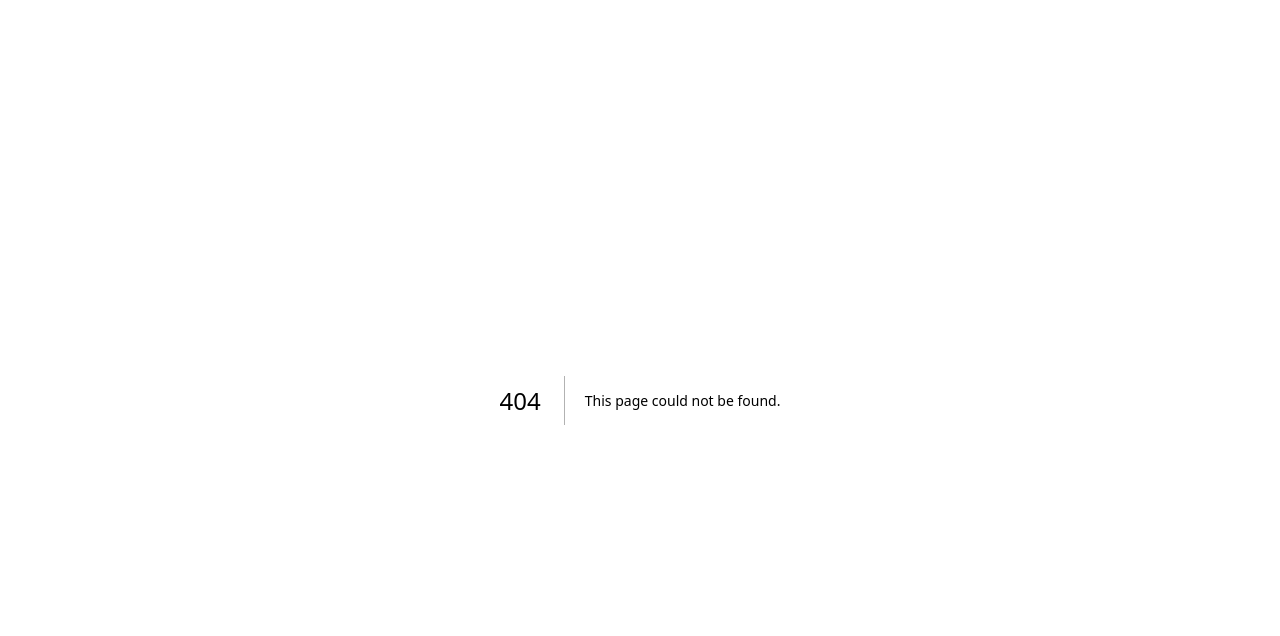
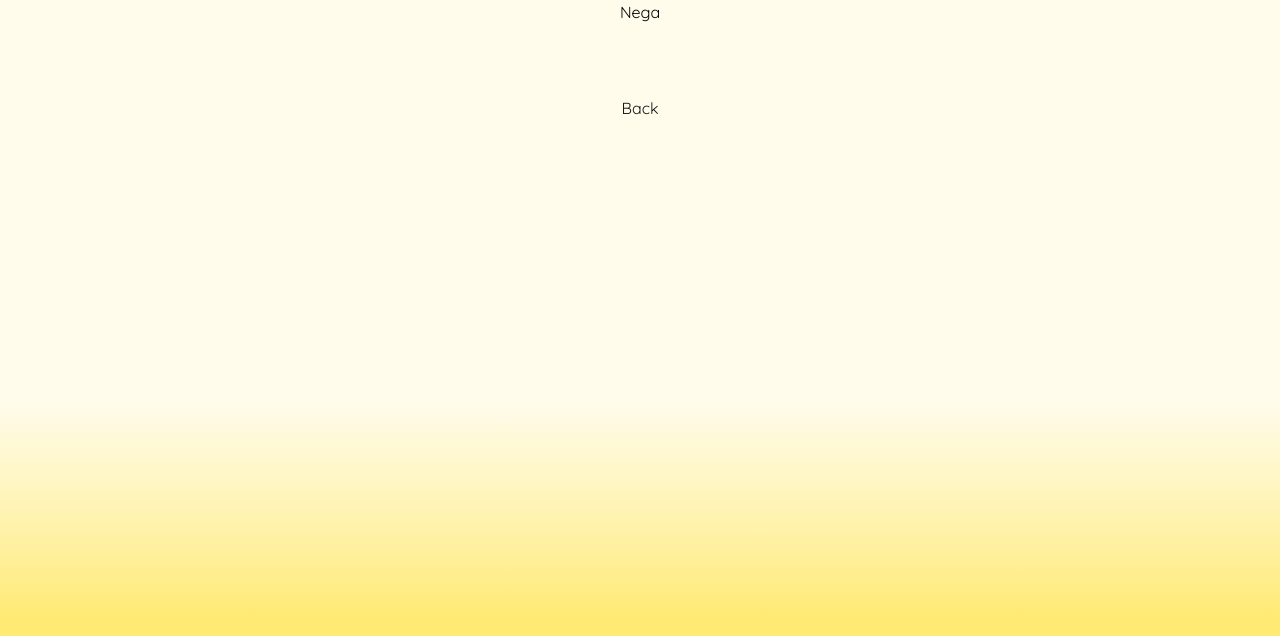
Before and after one commit to Lance19Kent/Okay-Lang, a Next.js app in the folder okay-lang-app/: page /generate-key in a window 1280 px wide. Before the commit this address had no page. Shown: the top 636 px of the page. Built offline with nearby package versions, Linux system fonts and the light colour scheme.

Commit message:
Generate key apge initialized and link imported done

```diff
--- /dev/null
+++ b/okay-lang-app/app/generate-key/page.tsx
@@ -0,0 +1,10 @@
+import Link from "next/link";
+
+export default function KeyGenerationPage(){
+    return(
+         <main className="h-screen bg-linear-to-b from-[#FFFCEC] from-50% to-[#FFEA73] to-77% flex flex-col items-center gap-18">
+            <h1 className="text-black">Nega</h1>
+            <Link href="/">Back</Link>
+         </main>
+    );
+}
--- a/okay-lang-app/app/page.tsx
+++ b/okay-lang-app/app/page.tsx
@@ -1,6 +1,6 @@
 "use client";
 import { useState } from "react";
-
+import Link from "next/link";
 
 export default function LandingPage() {
 
@@ -34,9 +34,9 @@ export default function LandingPage() {
 
       {/* Buttons */}
       <div className="w-full px-3 flex flex-col gap-8">
-        <button className="w-full bg-[#F9F9F9] py-5 text-charcoal rounded-[124px] shadow-[0px_4px_4px_0px_rgba(0,0,0,0.25)] active:shadow-none active:translate-y-0.5 transition-all">
+        <Link href="/generate-key" className="w-full bg-[#F9F9F9] py-5 text-charcoal rounded-[124px] shadow-[0px_4px_4px_0px_rgba(0,0,0,0.25)] active:shadow-none active:translate-y-0.5 transition-all text-center">
           Start new journey
-        </button>
+        </Link>
 
         <form onSubmit={handleSubmit}>
           <p className="text-[12px] text-charcoal opacity-60">— or continue with existing key —</p>
@@ -46,7 +46,7 @@ export default function LandingPage() {
             placeholder="Paste Key here"
             value={key}
             onChange={(e) => setKey(e.target.value)}
-            className="w-full bg-white rounded-xl p-3 placeholder:text-[#33333350]">
+            className="w-full bg-white rounded-xl p-3 placeholder:text-[#33333350] text-charcoal outline-none focus:border border-[#AEC6CF]">
             </input>
             <button type="submit" className="p-4 rounded-full bg-[#AEC6CF]">
               <img src="/svg/arrow.svg" alt="" />
```
